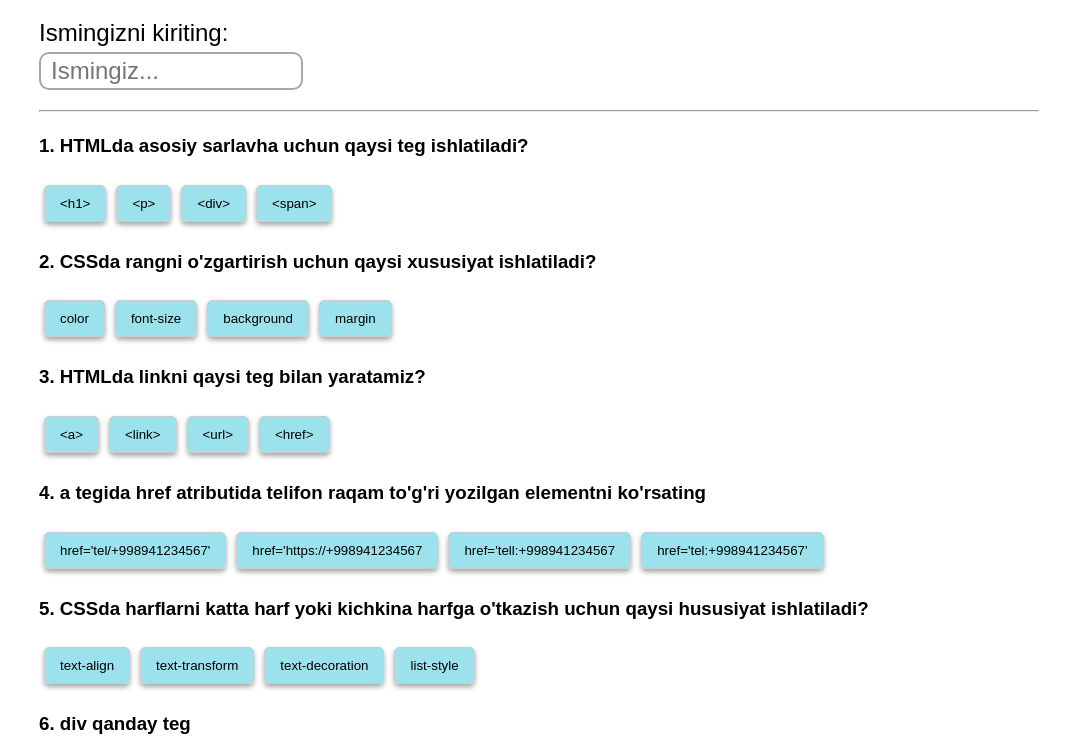
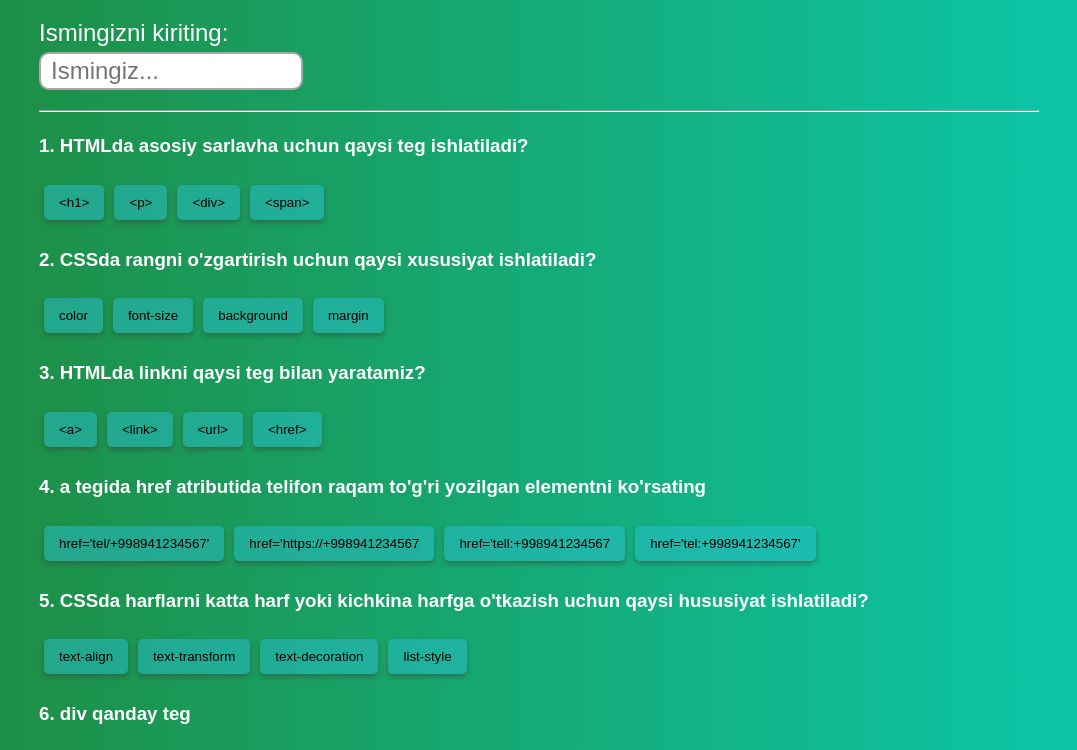
Before and after one commit to SanjarbekH02/QuizTest, a plain HTML site: page index.html in a window 1280 px wide. Shown: the part 80-830 px from the top of the page, without its empty margins (101-1178 px from the left). Drawn offline with Linux system fonts and the light colour scheme.

Commit message:
background o'zgardi

```diff
--- a/css/main.css
+++ b/css/main.css
@@ -3,6 +3,8 @@ body {
     font-family: Arial, sans-serif;
     line-height: 1.6;
     margin: auto;
+    background: linear-gradient(to right, rgb(31, 138, 61), rgb(11, 203, 177));
+    color: white;
 }
 
 .title{
@@ -37,6 +39,7 @@ body {
     cursor: pointer;
     border-radius: 5px;
     box-shadow: 0 3px  5px rgba(58, 64, 57, 0.464);
+    border: none;
 }
 
 .question button.selected {
@@ -84,7 +87,7 @@ body {
 }
 
 .confirm:hover{
-    box-shadow: 0 0 0 10px;
+    box-shadow: 0 0 10px black;
     cursor: pointer;
 }
 
```
